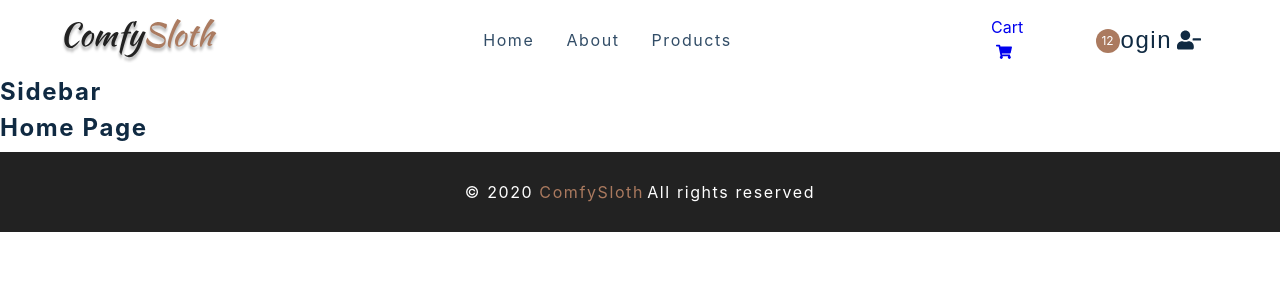
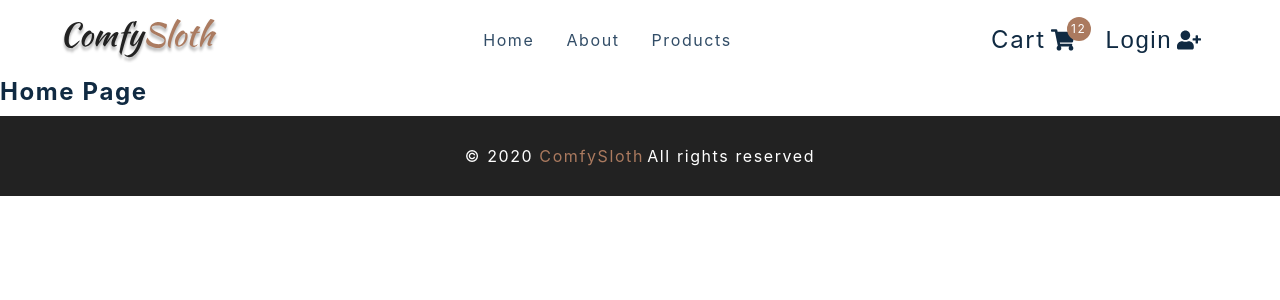
Before and after one commit to JinkaiZ/E_Commerce_Website, a React (Create React App) app: page / in a window 1280 px wide. Shown: the top 300 px of the page. Built offline with nearby package versions, Linux system fonts and the light colour scheme; the HTML template or start-up script is replaced by a standard one.

Commit message:
setup sidebar

```diff
--- a/src/components/CartButtons.js
+++ b/src/components/CartButtons.js
@@ -9,7 +9,7 @@
 const CartButtons = () => {
   return (
     <Wrapper className='cart-btn-wrapper'>
-      <Link to="/cart">
+      <Link to="/cart" className='cart-btn'>
         Cart
         <span className='cart-container'>
           <FaShoppingCart />
@@ -19,7 +19,7 @@
         </span>
       </Link>
       <button type='button' className="auth-btn">
-        Login <FaUserMinus />
+        Login <FaUserPlus />
       </button>
     </Wrapper>
   );
--- a/src/components/Sidebar.js
+++ b/src/components/Sidebar.js
@@ -9,7 +9,32 @@
 import { useUserContext } from '../context/user_context'
 
 const Sidebar = () => {
-  return <h4>sidebar</h4>
+  const isOpen = true;
+  return (
+    <SidebarContainer>
+      <aside className={`${isOpen ? 'sidebar show-sidebar' : 'sidebar'}`}>
+        <div className='sidebar-header'>
+          <img src={logo} className='logo' alt="comfy sloth" />
+          <button className='close-btn' type='button'>
+            <FaTimes />
+          </button>
+        </div>
+        <ul className="links">
+          {links.map(({ id, text, url }) => {
+            return (
+              <li key={id}>
+                <Link to={url}>{text}</Link>
+              </li>
+            );
+          })}
+          <li>
+            <Link to='/checkout'>checkout</Link>
+          </li>
+        </ul>
+        <CartButtons />
+      </aside>
+    </SidebarContainer>
+  );
 }
 
 const SidebarContainer = styled.div`
```
